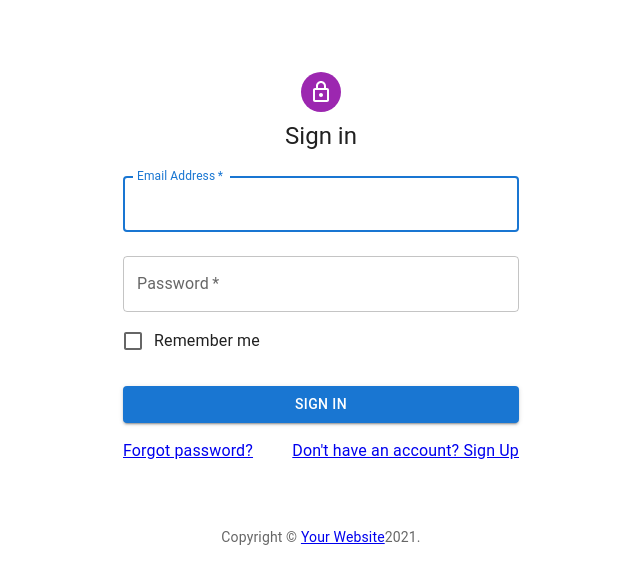
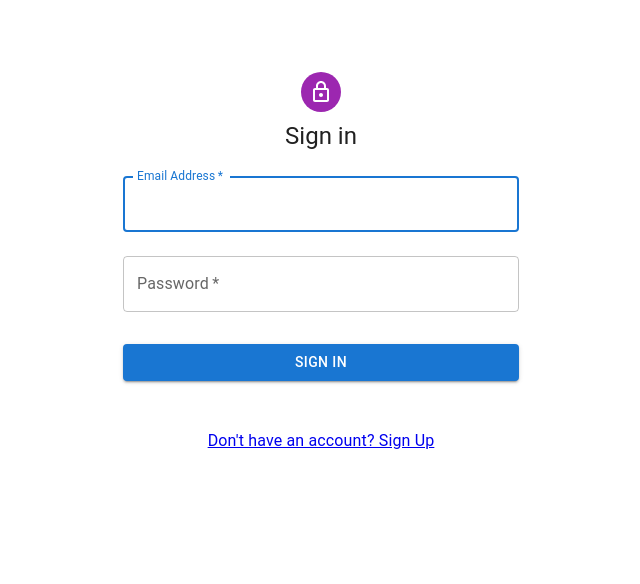
Before and after one commit to shahali007/User-Management, a React (Create React App) app: page /login in a window 1280 px wide. Shown: the top 584 px of the page, without its empty margins (319-959 px from the left). Built offline with nearby package versions, Linux system fonts and the light colour scheme.

Commit message:
added favicon in index.html, structured login page

```diff
--- a/public/index.html
+++ b/public/index.html
@@ -1,20 +1,17 @@
 <!DOCTYPE html>
 <html lang="en">
     <head>
-    <meta charset="utf-8" />
-    <link rel="icon" href="%PUBLIC_URL%/favicon.ico" />
-    <meta name="viewport" content="width=device-width, initial-scale=1" />
-    <meta name="theme-color" content="#000000" />
-    <meta
-      name="description"
-      content="Web site created using create-react-app"
-    />
-    <link rel="apple-touch-icon" href="%PUBLIC_URL%/logo192.png" />
+        <meta charset="utf-8">
+        <link rel="icon" href="%PUBLIC_URL%/favicon.ico">
+        <meta name="viewport" content="width=device-width, initial-scale=1">
+        <meta name="theme-color" content="#000000">
+        <meta name="description" content="Web site created using create-react-app">
+        <link rel="apple-touch-icon" href="https://shahali.me/images/shahali-web-developer.png">
         <!--
       manifest.json provides metadata used when your web app is installed on a
       user's mobile device or desktop. See https://developers.google.com/web/fundamentals/web-app-manifest/
     -->
-    <link rel="manifest" href="%PUBLIC_URL%/manifest.json" />
+        <!-- <link rel="manifest" href="%PUBLIC_URL%/manifest.json"> -->
         <!--
       Notice the use of %PUBLIC_URL% in the tags above.
       It will be replaced with the URL of the `public` folder during the build.
@@ -24,7 +21,7 @@
       work correctly both with client-side routing and a non-root public URL.
       Learn how to configure a non-root public URL by running `npm run build`.
     -->
-    <title>React App</title>
+        <title>User Management</title>
     </head>
     <body>
         <noscript>You need to enable JavaScript to run this app.</noscript>
--- a/src/modules/Auth/Login/index.tsx
+++ b/src/modules/Auth/Login/index.tsx
@@ -12,21 +12,6 @@ import Typography from "@mui/material/Typography";
 import Container from "@mui/material/Container";
 import { createTheme, ThemeProvider } from "@mui/material/styles";
 import { Link } from "react-router-dom";
-
-function Copyright(props: any) {
-	return (
-		<Typography
-			variant="body2"
-			color="text.secondary"
-			align="center"
-			{...props}>
-			{"Copyright © "}
-			<Link to={"https://mui.com/"}>Your Website</Link>
-			{new Date().getFullYear()}
-			{"."}
-		</Typography>
-	);
-}
 
 const theme = createTheme();
 
@@ -84,12 +69,6 @@ export default function Login() {
 						id="password"
 						autoComplete="current-password"
 					/>
-					<FormControlLabel
-						control={
-							<Checkbox value="remember" color="primary" />
-						}
-						label="Remember me"
-					/>
 					<Button
 						type="submit"
 						fullWidth
@@ -97,19 +76,19 @@ export default function Login() {
 						sx={{ mt: 3, mb: 2 }}>
 						Sign In
 					</Button>
-					<Grid container>
-						<Grid item xs>
-							<Link to="#">Forgot password?</Link>
-						</Grid>
-						<Grid item>
-							<Link to="/register">
-								{"Don't have an account? Sign Up"}
-							</Link>
-						</Grid>
-					</Grid>
+					<Box
+						sx={{
+							marginTop: 4,
+							display: "flex",
+							flexDirection: "column",
+							alignItems: "center",
+						}}>
+						<Link to="/register">
+							{"Don't have an account? Sign Up"}
+						</Link>
+					</Box>
 				</Box>
 			</Box>
-			<Copyright sx={{ mt: 8, mb: 4 }} />
 		</Container>
 	);
 }
```
Also changed, not shown: public/manifest.json. Lines whose indentation alone changed are shown as unchanged.
